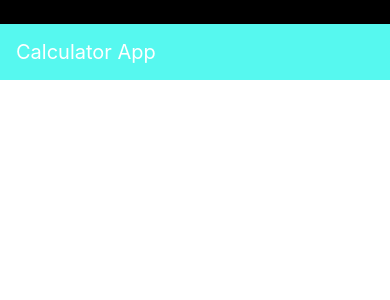
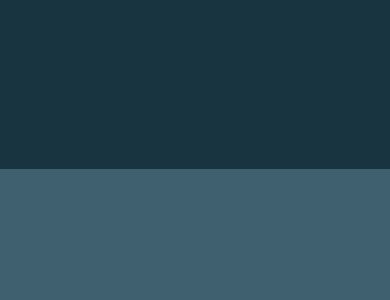
Before and after one commit to KeiLazu/React-Native-Calculator, a React Native app: screen / in a window 390 px wide. Shown: the top 300 px of the page. Built offline with nearby package versions, Linux system fonts and the light colour scheme.

Commit message:
add input button and react calculator view, add style js mod app js

```diff
--- a/App.js
+++ b/App.js
@@ -1,23 +1,18 @@
 import React from 'react';
-import { StyleSheet, Text, View } from 'react-native';
+import {
+  View,
+  Text
+} from 'react-native';
 
-import HeaderApp from './components/HeaderApp';
+import Style from './styles/style';
 
 export default class App extends React.Component {
   render() {
     return (
-      <View style={styles.container}>
-        <HeaderApp />
+      <View style={Style.rootContainer}>
+          <View style={Style.displayContainer}></View>
+          <View style={Style.inputContainer}></View>
       </View>
     );
   }
 }
-
-const styles = StyleSheet.create({
-  container: {
-    flex: 1,
-    backgroundColor: '#fff',
-    // alignItems: 'center',
-    // justifyContent: 'center',
-  },
-});
--- a/components/HeaderApp.js
+++ /dev/null
@@ -1,47 +0,0 @@
-import React, {
-  Component
-} from 'react';
-
-import {
-  View,
-  Text,
-  Button,
-  StyleSheet
-} from 'react-native';
-
-export default class HeaderApp extends Component {
-  render() {
-    return(
-      <View>
-        <View style={styles.statusBar} />
-        <View style={styles.header}>
-          <Text style={styles.textHeader}>
-            Calculator App
-          </Text>
-        </View>
-      </View>
-    );
-  }
-}
-
-const styles = StyleSheet.create({
-  container:{
-    flex: 1,
-  },
-  textHeader: {
-    fontSize: 20,
-    justifyContent: 'center',
-    color: '#FFFFFF',
-    marginLeft: 16,
-    marginTop: 16,
-    marginRight: 16,
-  },
-  statusBar: {
-    height: 24,
-    backgroundColor: '#000',
-  },
-  header: {
-    height: 56,
-    backgroundColor: '#56f8ef',
-  },
-});
--- /dev/null
+++ b/styles/style.js
@@ -0,0 +1,38 @@
+import { StyleSheet } from 'react-native';
+
+var Style = StyleSheet.create({
+  rootContainer: {
+      flex: 1
+  },
+
+  displayContainer: {
+      flex: 2,
+      backgroundColor: '#193441'
+  },
+
+  inputContainer: {
+      flex: 8,
+      backgroundColor: '#3E606F'
+  },
+
+  inputButton: {
+    flex: 1,
+    alignItems: 'center',
+    justifyContent: 'center',
+    borderWidth: 0.5,
+    borderColor: '#91AA9D'
+  },
+
+  inputButtonText: {
+    fontSize: 22,
+    fontWeight: 'bold',
+    color: 'white'
+  },
+
+  inputRow: {
+    flex: 1,
+    flexDirection: 'row'
+}
+});
+
+export default Style;
```
Also changed, not shown: components/Calculator.js (deleted, +0 -15 lines), components/InputButton.js (added, +19 -0 lines), components/ReactCalculator.js (added, +56 -0 lines).
